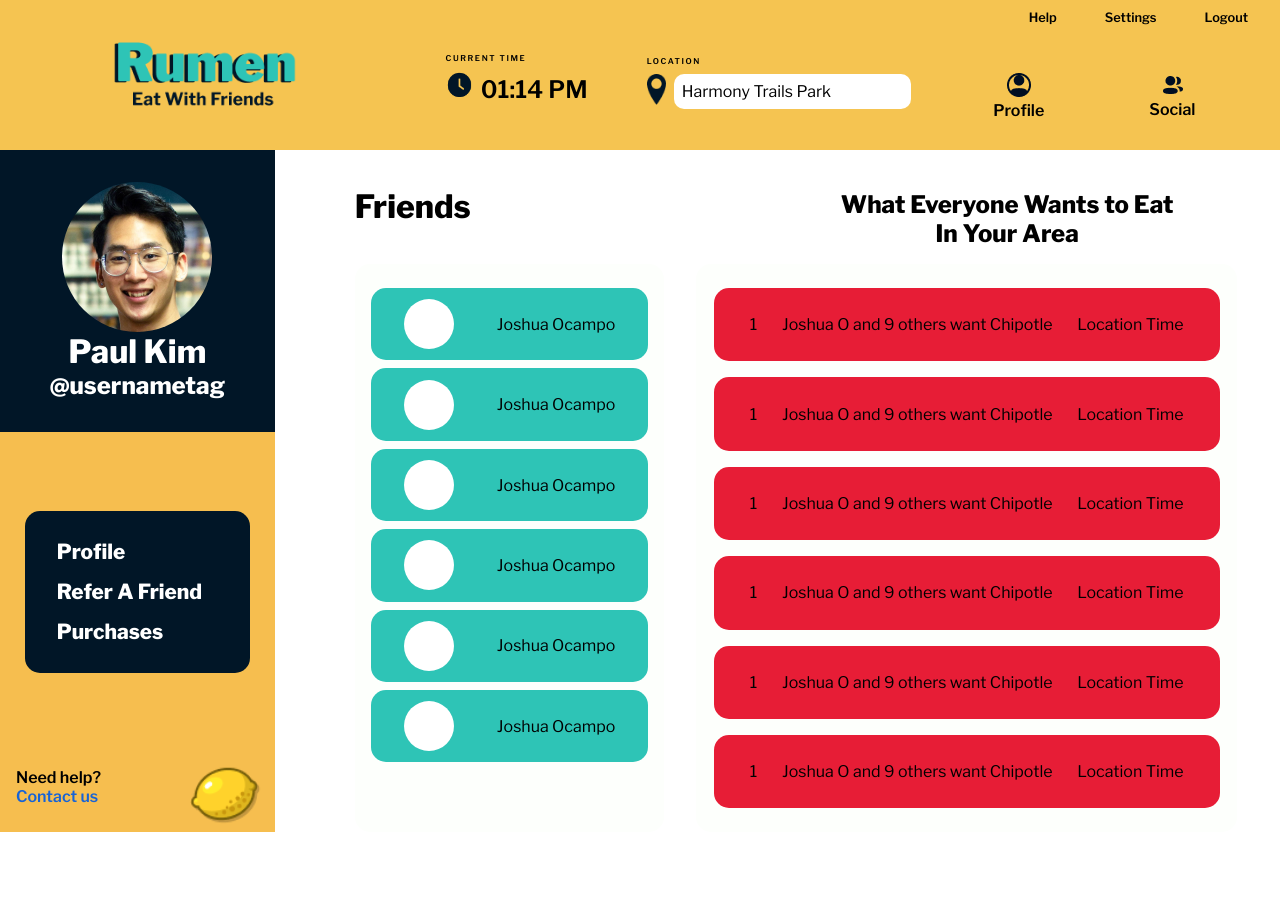
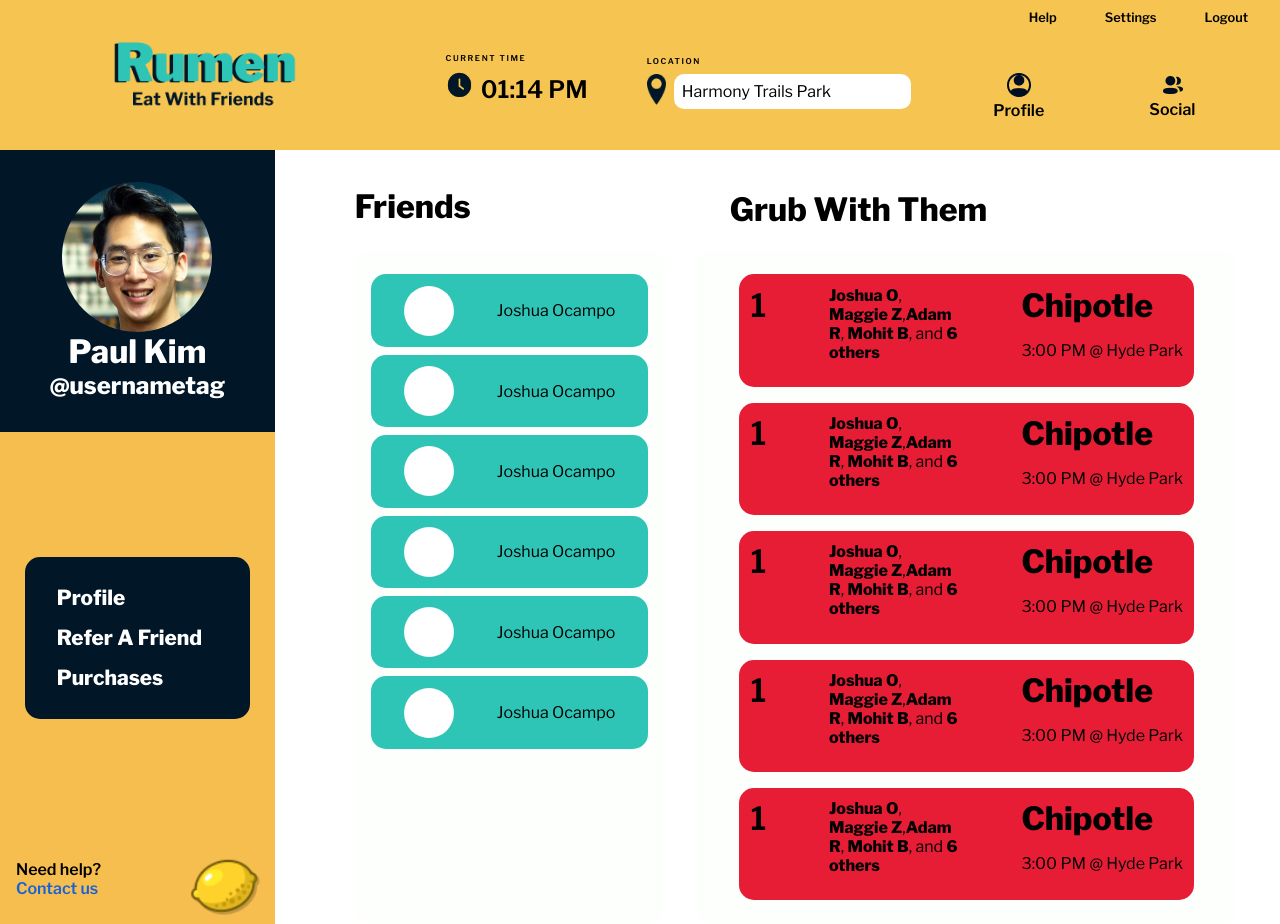
Before and after one commit to rum-n/pyramid-frontend, a React (Create React App) app: page /account/friends in a window 1280 px wide. Before the commit the page ends 832 px from the top, so only its background shows below. Built offline with nearby package versions, Linux system fonts and the light colour scheme; no server answers.

Commit message:
friends page

```diff
--- a/src/pages/Login.js
+++ b/src/pages/Login.js
@@ -20,10 +20,10 @@
             <form className='login-form'>
                   <input name="email" type="email" placeholder="Email or Phone number" />
                   <input name="password" type="password" placeholder="Password" />
-                  <NavLink to='/home'><button type="submit">LOG IN</button></NavLink>
+                  <NavLink to='/home'><button>LOG IN</button></NavLink>
               <p>Forgot account?</p>
               <hr id='login-divider'/>
-              <NavLink to='/signup'><button id='create-new-btn' type="submit">CREATE NEW ACCOUNT</button></NavLink>
+              <NavLink to='/signup'><button id='create-new-btn'>CREATE NEW ACCOUNT</button></NavLink>
             <p>Restaurant owner? Sign in</p>
             </form>
           </div>
--- a/src/pages/Signup.js
+++ b/src/pages/Signup.js
@@ -20,7 +20,7 @@
             <form className='login-form'>
                   <input name="email" type="email" placeholder="Email or Phone number" />
                   <input name="password" type="password" placeholder="Password" />
-              <button type="submit">CREATE NEW ACCOUNT</button>
+              <button>CREATE NEW ACCOUNT</button>
               <p>Already have an account?</p>
               <hr id='login-divider'/>
               <NavLink to='/'><button id='create-new-btn' type="submit">LOG IN</button></NavLink>
--- a/src/pages/friendsPage/FriendsPage.js
+++ b/src/pages/friendsPage/FriendsPage.js
@@ -1,4 +1,4 @@
-import React from 'react';
+import React, { useEffect } from 'react';
 import './styles.css';
 import UserNav from '../../components/nav/UserNav';
 import SideNav from '../../components/sidenav/SideNav';
@@ -9,17 +9,17 @@
   // const [friends, setFriends] = useState([]);
   const {isShowing, toggle} = useModal();
 
-  // const url = `http://127.0.0.1:5000/listfriends/nearby`;
-  //   const fetchFriends = async () => {
-  //       const res = await fetch(url, { mode: 'no-cors', type:'GET'});
-  //       // const loginJSON = await res.json();
-  //       // setFriends(loginJSON);
-  //       console.log(res)
-  //   };
+  const url = `http://127.0.0.1:5000/listfriends/nearby`;
+    const fetchFriends = async () => {
+        const res = await fetch(url, { mode: 'no-cors', type:'GET'});
+        // const loginJSON = await res.json();
+        // setFriends(loginJSON);
+        console.log(res)
+    };
 
-  //   useEffect(() => {
-  //     fetchFriends();
-  //   },[])
+    useEffect(() => {
+      fetchFriends();
+    },[])
 
     // useEffect(() => {
     //     fetch(url, { mode: 'no-cors'}).then(res =>
@@ -37,7 +37,7 @@
         <div className='user-main'>
           <div className='purchases-header'>
             <h1>Friends</h1>
-            <h1 id='what-to-eat-header'>What Everyone Wants to Eat<br/> In Your Area</h1>
+            <h1 id='what-to-eat-header'>Grub With Them</h1>
           </div>
           <div className='friends-wrapper'>
             <div className='friends-list'>
@@ -68,34 +68,44 @@
             </div>
             <div className='what-friends-eat'>
               <div className='single-eating-wish' onClick={toggle}>
-                <p>1</p>
-                <p>Joshua O and 9 others want Chipotle</p>
-                <p>Location Time</p>
+                <div className='wish-number'>1</div>
+                <div className='wish-friends'><strong>Joshua O</strong>, <strong>Maggie Z</strong>,<strong>Adam R</strong>, <strong>Mohit B</strong>, and <strong>6 others</strong></div>
+                <div className='time-and-place'>
+                  <h1>Chipotle</h1>
+                  <p>3:00 PM @ Hyde Park</p>
+                </div>
               </div>
-              <div className='single-eating-wish'>
-                <p>1</p>
-                <p>Joshua O and 9 others want Chipotle</p>
-                <p>Location Time</p>
+              <div className='single-eating-wish' onClick={toggle}>
+                <div className='wish-number'>1</div>
+                <div className='wish-friends'><strong>Joshua O</strong>, <strong>Maggie Z</strong>,<strong>Adam R</strong>, <strong>Mohit B</strong>, and <strong>6 others</strong></div>
+                <div className='time-and-place'>
+                  <h1>Chipotle</h1>
+                  <p>3:00 PM @ Hyde Park</p>
+                </div>
               </div>
-              <div className='single-eating-wish'>
-                <p>1</p>
-                <p>Joshua O and 9 others want Chipotle</p>
-                <p>Location Time</p>
+              <div className='single-eating-wish' onClick={toggle}>
+                <div className='wish-number'>1</div>
+                <div className='wish-friends'><strong>Joshua O</strong>, <strong>Maggie Z</strong>,<strong>Adam R</strong>, <strong>Mohit B</strong>, and <strong>6 others</strong></div>
+                <div className='time-and-place'>
+                  <h1>Chipotle</h1>
+                  <p>3:00 PM @ Hyde Park</p>
+                </div>
               </div>
-              <div className='single-eating-wish'>
-                <p>1</p>
-                <p>Joshua O and 9 others want Chipotle</p>
-                <p>Location Time</p>
+              <div className='single-eating-wish' onClick={toggle}>
+                <div className='wish-number'>1</div>
+                <div className='wish-friends'><strong>Joshua O</strong>, <strong>Maggie Z</strong>,<strong>Adam R</strong>, <strong>Mohit B</strong>, and <strong>6 others</strong></div>
+                <div className='time-and-place'>
+                  <h1>Chipotle</h1>
+                  <p>3:00 PM @ Hyde Park</p>
+                </div>
               </div>
-              <div className='single-eating-wish'>
-                <p>1</p>
-                <p>Joshua O and 9 others want Chipotle</p>
-                <p>Location Time</p>
-              </div>
-              <div className='single-eating-wish'>
-                <p>1</p>
-                <p>Joshua O and 9 others want Chipotle</p>
-                <p>Location Time</p>
+              <div className='single-eating-wish' onClick={toggle}>
+                <div className='wish-number'>1</div>
+                <div className='wish-friends'><strong>Joshua O</strong>, <strong>Maggie Z</strong>,<strong>Adam R</strong>, <strong>Mohit B</strong>, and <strong>6 others</strong></div>
+                <div className='time-and-place'>
+                  <h1>Chipotle</h1>
+                  <p>3:00 PM @ Hyde Park</p>
+                </div>
               </div>
             </div>
           </div>
--- a/src/pages/friendsPage/styles.css
+++ b/src/pages/friendsPage/styles.css
@@ -36,9 +36,9 @@
 }
 
 #what-to-eat-header {
-    font-size: 1.5rem;
+    font-size: 2rem;
     text-align: center;
-    margin-left: 40%;
+    margin-left: 28%;
     margin-top: 1.5rem;
 }
 
@@ -55,12 +55,29 @@
 .single-eating-wish {
     background: #E71D36;
     border-radius: 15px;
-    width: 95%;
+    width: 85%;
     margin: 0.5rem auto;
     display: flex;
-    justify-content: space-evenly;
+    justify-content: space-between;
     padding: 0.7rem;
     cursor: pointer;
+}
+
+.wish-friends {
+    width: 30%;
+}
+
+.wish-number {
+    font-size: 2rem;
+    font-weight: 600;
+}
+
+.time-and-place {
+    margin: 0;
+}
+
+.time-and-place h1 {
+    margin: 0;
 }
 
 .single-eating-wish:hover {
```
